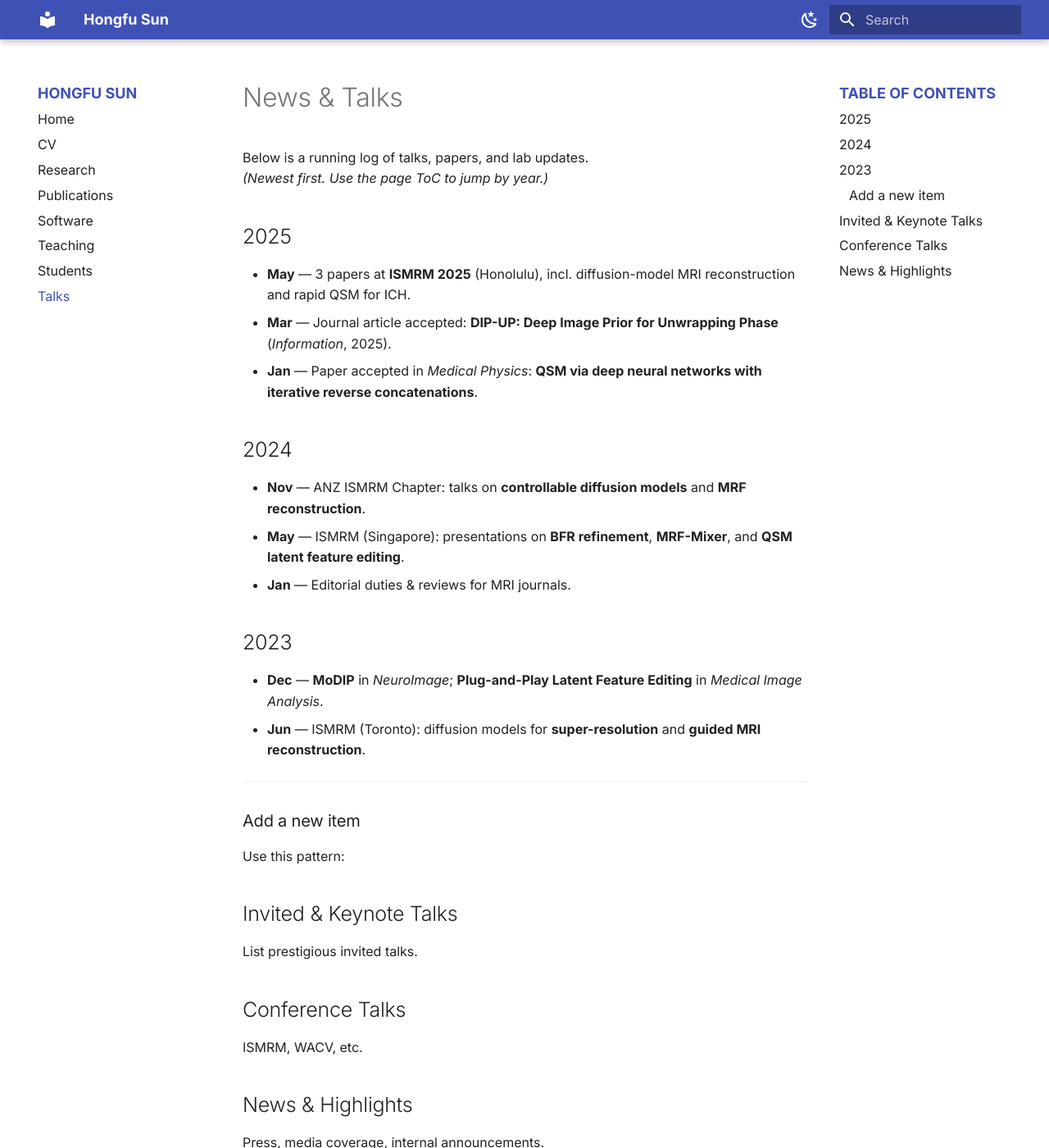
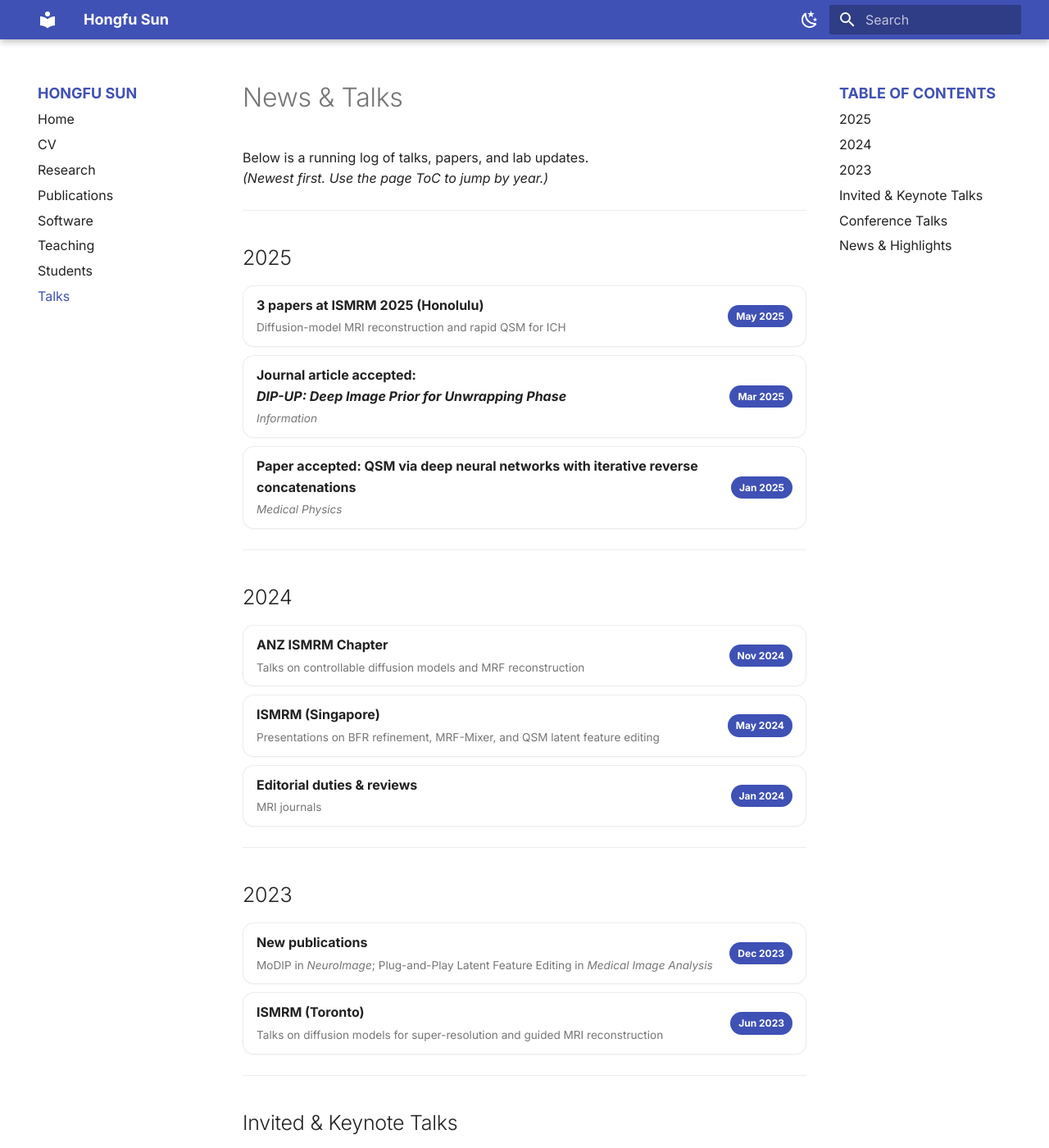
Before and after one commit to sunhongfu/sunhongfu.github.io, an MkDocs documentation site: the page built from docs/news.md, in a window 1280 px wide and 1400 px high. Shown: the whole window at 82% size. Built offline with MkDocs 1.6.1 and Material for MkDocs 9.7.7, drawn with Linux system fonts in a browser that asks for light colours; some of the changed text lies outside the part shown.

Commit message:
update news and talks

```diff
--- a/docs/assets/extra.css
+++ b/docs/assets/extra.css
@@ -312,7 +312,7 @@
   align-items: center;   /* vertical alignment */
   gap: 0.4rem;           /* spacing between title, buttons, tags */
   font-weight: 700;
-  font-size: 0.85rem;
+  font-size: 0.8rem;
 }
 
 /* subtitle line under the header */
@@ -357,7 +357,7 @@
   background: transparent;
   color: var(--md-typeset-a-color);
   border-radius: 6px;
-  padding: .28rem .55rem;
+  padding: .15rem .25rem;
   font-size: .75rem;
   font-weight: 600;
 }
--- a/docs/news.md
+++ b/docs/news.md
@@ -3,31 +3,129 @@
 Below is a running log of talks, papers, and lab updates.
 *(Newest first. Use the page ToC to jump by year.)*
 
+---
+
 ## 2025
-- **May** — 3 papers at **ISMRM 2025** (Honolulu), incl. diffusion-model MRI reconstruction and rapid QSM for ICH.
-- **Mar** — Journal article accepted: **DIP-UP: Deep Image Prior for Unwrapping Phase** (*Information*, 2025).
-- **Jan** — Paper accepted in *Medical Physics*: **QSM via deep neural networks with iterative reverse concatenations**.
 
-## 2024
-- **Nov** — ANZ ISMRM Chapter: talks on **controllable diffusion models** and **MRF reconstruction**.
-- **May** — ISMRM (Singapore): presentations on **BFR refinement**, **MRF-Mixer**, and **QSM latent feature editing**.
-- **Jan** — Editorial duties & reviews for MRI journals.
+<div class="cv-list">
 
-## 2023
-- **Dec** — **MoDIP** in *NeuroImage*; **Plug-and-Play Latent Feature Editing** in *Medical Image Analysis*.
-- **Jun** — ISMRM (Toronto): diffusion models for **super-resolution** and **guided MRI reconstruction**.
+  <div class="cv-card">
+    <div class="cv-title">
+      3 papers at ISMRM 2025 (Honolulu)
+      <div class="cv-sub">Diffusion-model MRI reconstruction and rapid QSM for ICH</div>
+    </div>
+    <span class="cv-year">May 2025</span>
+  </div>
+
+  <div class="cv-card">
+    <div class="cv-title">
+      Journal article accepted: <i>DIP-UP: Deep Image Prior for Unwrapping Phase</i>
+      <div class="cv-sub"><i>Information</i></div>
+    </div>
+    <span class="cv-year">Mar 2025</span>
+  </div>
+
+  <div class="cv-card">
+    <div class="cv-title">
+      Paper accepted: QSM via deep neural networks with iterative reverse concatenations
+      <div class="cv-sub"><i>Medical Physics</i></div>
+    </div>
+    <span class="cv-year">Jan 2025</span>
+  </div>
+
+</div>
 
 ---
 
-### Add a new item
-Use this pattern:
+## 2024
 
+<div class="cv-list">
+
+  <div class="cv-card">
+    <div class="cv-title">
+      ANZ ISMRM Chapter
+      <div class="cv-sub">Talks on controllable diffusion models and MRF reconstruction</div>
+    </div>
+    <span class="cv-year">Nov 2024</span>
+  </div>
+
+  <div class="cv-card">
+    <div class="cv-title">
+      ISMRM (Singapore)
+      <div class="cv-sub">Presentations on BFR refinement, MRF-Mixer, and QSM latent feature editing</div>
+    </div>
+    <span class="cv-year">May 2024</span>
+  </div>
+
+  <div class="cv-card">
+    <div class="cv-title">
+      Editorial duties & reviews
+      <div class="cv-sub">MRI journals</div>
+    </div>
+    <span class="cv-year">Jan 2024</span>
+  </div>
+
+</div>
+
+---
+
+## 2023
+
+<div class="cv-list">
+
+  <div class="cv-card">
+    <div class="cv-title">
+      New publications
+      <div class="cv-sub">MoDIP in <i>NeuroImage</i>; Plug-and-Play Latent Feature Editing in <i>Medical Image Analysis</i></div>
+    </div>
+    <span class="cv-year">Dec 2023</span>
+  </div>
+
+  <div class="cv-card">
+    <div class="cv-title">
+      ISMRM (Toronto)
+      <div class="cv-sub">Talks on diffusion models for super-resolution and guided MRI reconstruction</div>
+    </div>
+    <span class="cv-year">Jun 2023</span>
+  </div>
+
+</div>
+
+---
 
 ## Invited & Keynote Talks
-List prestigious invited talks.
+<div class="cv-list">
+  <div class="cv-card">
+    <div class="cv-title">
+      Placeholder
+      <div class="cv-sub">Add prestigious invited talks here</div>
+    </div>
+    <span class="cv-year">YYYY</span>
+  </div>
+</div>
+
+---
 
 ## Conference Talks
-ISMRM, WACV, etc.
+<div class="cv-list">
+  <div class="cv-card">
+    <div class="cv-title">
+      Placeholder
+      <div class="cv-sub">Add ISMRM, WACV, etc. here</div>
+    </div>
+    <span class="cv-year">YYYY</span>
+  </div>
+</div>
+
+---
 
 ## News & Highlights
-Press, media coverage, internal announcements.
+<div class="cv-list">
+  <div class="cv-card">
+    <div class="cv-title">
+      Placeholder
+      <div class="cv-sub">Press, media coverage, internal announcements</div>
+    </div>
+    <span class="cv-year">YYYY</span>
+  </div>
+</div>
```
